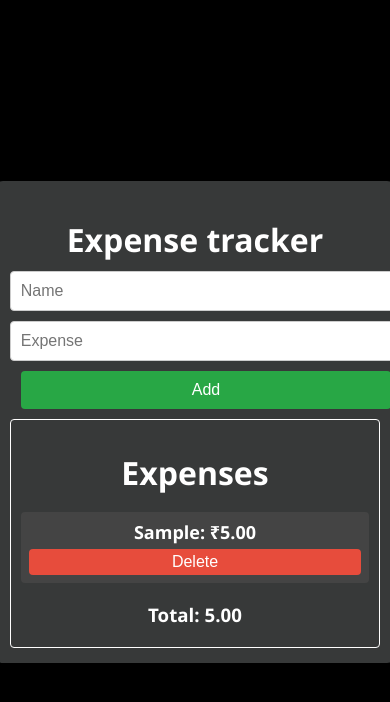
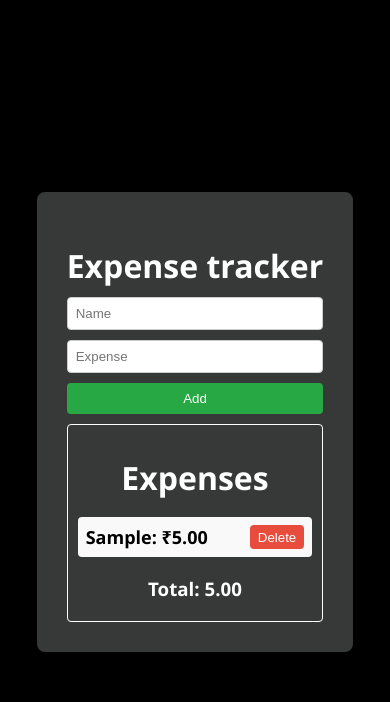
Before and after one commit to bldxspark/expensetracker, a plain HTML site: page index.html in a window 390 px wide. Both pictures are taken after typing "Sample", "5" into the empty fields and a click on the button "Add". Drawn offline with Linux system fonts and the light colour scheme.

Commit message:
Update style.css

```diff
--- a/style.css
+++ b/style.css
@@ -1,6 +1,6 @@
 body {
     font-family: Arial, sans-serif;
-    background-color: black;
+   background-color: black;
     margin: 0;
     padding: 0;
     display: flex;
@@ -14,9 +14,9 @@ body {
 .container {
     background-color: rgb(55, 57, 57);
     text-align: center;
-    width: 90%;
-    max-width: 400px;
-    padding: 20px;
+    height: max-content;
+    width: max-content;
+    padding: 30px;
     border: 2px solid black;
     border-radius: 10px;
 }
@@ -28,30 +28,23 @@ h1, h2, h3 {
 
 #input_container {
     display: flex;
-    flex-wrap: wrap;
     gap: 10px;
-    justify-content: center;
 }
 
 input {
-    width: 100%;
-    max-width: 200px;
-    padding: 10px;
+    width: 70%;
+    padding: 8px;
     border: 1px solid #ccc;
     border-radius: 4px;
-    font-size: 16px;
 }
 
 button {
     background-color: #28a745;
     color: white;
     border: none;
-    padding: 10px 15px;
+    padding: 8px 12px;
     border-radius: 4px;
     cursor: pointer;
-    font-size: 16px;
-    width: 100%;
-    max-width: 80px;
 }
 
 button:hover {
@@ -64,24 +57,20 @@ button:hover {
     font-weight: bold;
     font-size: large;
 }
-
-#expense_cont {
-    background-color: rgb(55, 57, 57);
+#expense_cont{
+    background-color:rgb(55, 57, 57);
     padding: 10px;
     border-radius: 4px;
     margin-top: 10px;
     border: 1px solid white;
 }
-
 .expense-item {
     display: flex;
     justify-content: space-between;
-    align-items: center;
-    background-color: #444;
+    background-color: #f9f9f9;
     padding: 8px;
     margin: 5px 0;
     border-radius: 4px;
-    color: white;
 }
 
 .expense-item button {
@@ -101,36 +90,23 @@ button:hover {
     display: none;
 }
 
-#errorMsg {
-    color: red;
+#errormsg {
+    padding: 5px;
+    border-radius: 10px;
+    background-color: #ffffff;
+    color: rgba(255, 0, 0, 0.89);
     margin-top: 10px;
 }
-
-/* Responsive Design */
-@media (max-width: 500px) {
-    .container {
-        width: 95%;
-        padding: 15px;
+@media (max-width: 600px) {
+    #input_container {
+        flex-direction: column;
+        align-items: stretch;
     }
 
-    #input_container {
-        flex-direction: column;
-        align-items: center;
-    }
-
-    input {
-        width: 100%;
-        max-width: none;
-    }
-
-    button {
-        max-width: none;
-        width: 100%;
-    }
-
-    .expense-item {
-        flex-direction: column;
-        text-align: center;
-        gap: 5px;
+    #input_container input,
+    #input_container button {
+        width: auto;
     }
 }
+
+}
```
